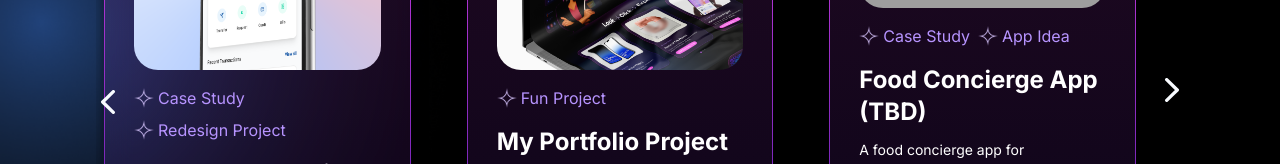
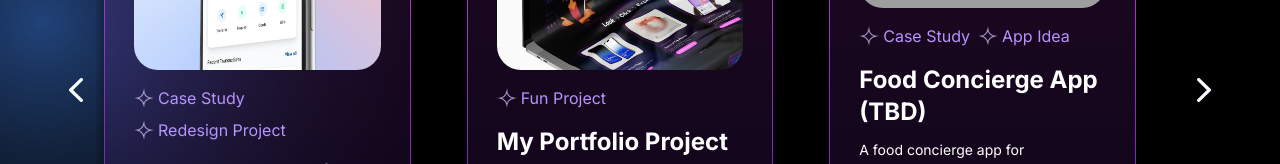
Before and after one commit to shobhit-sirohi/progs, a React (Vite) app: page / in a window 1280 px wide. Shown: the part 1183-1347 px from the top of the page. Built offline with nearby package versions, Linux system fonts and the light colour scheme; grey boxes are pictures that could not be loaded; a web font is replaced by a local one.

Commit message:
work carousel fix

```diff
--- a/src/components/WorkCarousel.jsx
+++ b/src/components/WorkCarousel.jsx
@@ -16,7 +16,7 @@ import polygon from "../assets/images/polygon.svg";
 
 const WorkCarousel = () => {
   const [emblaRef, emblaApi] = useEmblaCarousel({
-    align: "start",
+    align: "center",
     loop: true,
     dragFree: false,
     skipSnaps: false,
@@ -126,19 +126,21 @@ const WorkCarousel = () => {
           Explore
         </span>
       </h2>
-      <div
-        className="relative w-full overflow-hidden"
-        ref={emblaRef}
-      >
-          {/* Left arrow for lg+ */}
+      <div className="relative w-full overflow-visible">
+        {/* Left Arrow */}
         <button
-          className="absolute left-0 right-0 z-20 hidden transition -translate-y-1/2 lg:flex top-1/2"
+          className="hidden lg:flex items-center justify-center absolute z-30 top-1/2 -translate-y-1/2 left-[-2.5rem] p-2 transition"
           onClick={() => emblaApi && emblaApi.scrollPrev()}
           aria-label="Previous work"
           type="button"
         >
           <img src={polygon} alt="Previous" className="w-6 h-6 rotate-180" />
         </button>
+        {/* Carousel */}
+        <div
+          className="relative w-full overflow-hidden"
+          ref={emblaRef}
+        >
           {/* Carousel content */}
           <div className="flex items-stretch gap-2 mt-2 mb-2 md:gap-6 lg:gap-10 font-inter">
             {work.map((project) => (
@@ -222,9 +224,10 @@ const WorkCarousel = () => {
               </motion.div>
             ))}
           </div>
-        {/* Right arrow for lg+ */}
+        </div>
+        {/* Right Arrow */}
         <button
-          className="absolute right-0 z-20 -translate-y-1/2 top-1/2"
+          className="hidden lg:flex items-center justify-center absolute z-30 top-1/2 -translate-y-1/2 right-[-2.5rem] p-2 transition"
           onClick={() => emblaApi && emblaApi.scrollNext()}
           aria-label="Next work"
           type="button"
```
Lines whose indentation alone changed are shown as unchanged.
